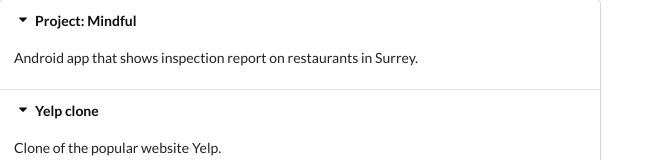
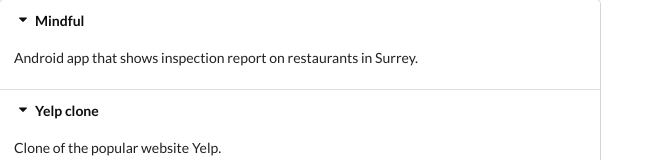
Before and after one commit to saqibhasib/info-widget-app, a React (Create React App) app: page / in a window 1280 px wide. Shown: the top 160 px of the page, without its empty margins (0-664 px from the left). Built offline with nearby package versions, Linux system fonts and the light colour scheme.

Commit message:
Created base of Accordion component

```diff
--- a/src/App.js
+++ b/src/App.js
@@ -3,7 +3,7 @@ import Accordion from "./Components/Accordion";
 
 const items = [
     {
-        title: 'Project: Mindful',
+        title: 'Mindful',
         content: 'Android app that shows inspection report on restaurants in Surrey.'
     },
     {
--- a/src/Components/Accordion.js
+++ b/src/Components/Accordion.js
@@ -1,10 +1,18 @@
 import React from 'react';
 
 const Accordion = ({ items }) =>  {
-    const renderedItems = items.map(item => {
+
+    const onTitleClick = (index) => {
+        console.log("title clicked at index ", index);
+    }
+
+    const renderedItems = items.map((item, index) => {
         return (
             <React.Fragment key={item.title}>
-                <div className="title active">
+                <div
+                    className="title active"
+                    onClick={() => onTitleClick(index)}
+                >
                     <i className='dropdown icon'></i>
                     {item.title}
                 </div>
```
